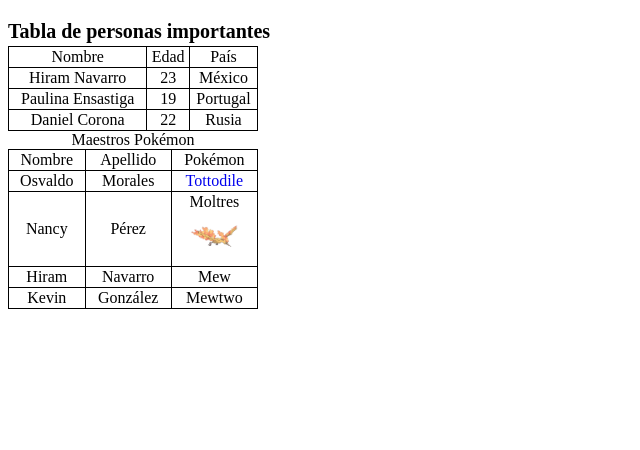
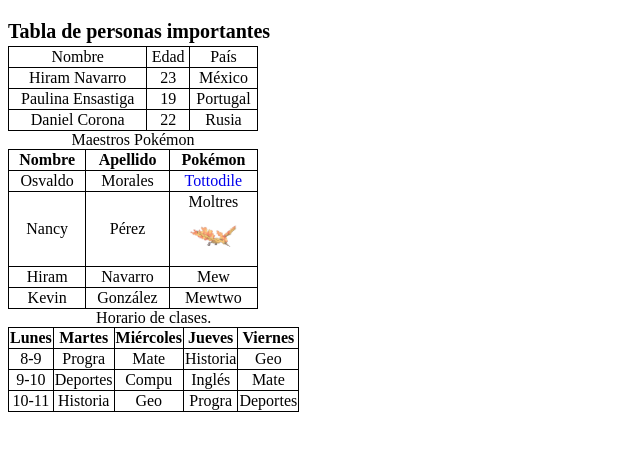
Before and after one commit to anudsa/03-html, a plain HTML site: page index.html in a window 1280 px wide. Shown: the whole page, without its empty margins (0-640 px from the left). Drawn offline with Linux system fonts and the light colour scheme.

Commit message:
Se añade ejercicio

```diff
--- a/index.html
+++ b/index.html
@@ -56,9 +56,9 @@
         <caption>Maestros Pokémon</caption>
         <thead>
             <tr>
-                <td>Nombre</td>
-                <td>Apellido</td>
-                <td>Pokémon</td>
+                <th>Nombre</th>
+                <th>Apellido</th>
+                <th>Pokémon</th>
             </tr>
         </thead>
         <tbody>
@@ -84,5 +84,42 @@
             </tr>
         </tbody>
     </table>
+    <!-- Diseña un horario de clases de l-v con tres horarios,  de 8-9, de 9-10, de 10-11, con las materias que gustes. Agrega estilos para que tu horario quede cool.-->
+    <table>
+        <caption>
+        Horario de clases.
+        </caption>
+        <thead>
+            <th>Lunes</th>
+            <th>Martes</th>
+            <th>Miércoles</th>
+            <th>Jueves</th>
+            <th>Viernes</th>
+        </thead>
+
+        <tr>
+        <td>8-9</td>
+        <td>Progra</td>
+        <td>Mate</td>
+        <td>Historia</td>
+        <td>Geo</td>
+        </tr>
+
+        <tr>
+        <td>9-10</td>
+        <td>Deportes</td>
+        <td>Compu</td>
+        <td>Inglés</td>
+        <td>Mate</td>
+        </tr>
+
+        <tr>
+        <td>10-11</td>
+        <td>Historia</td>
+        <td>Geo</td>
+        <td>Progra</td>
+        <td>Deportes</td>
+        </tr>
+    </table>
 </body>
 </html>
```
